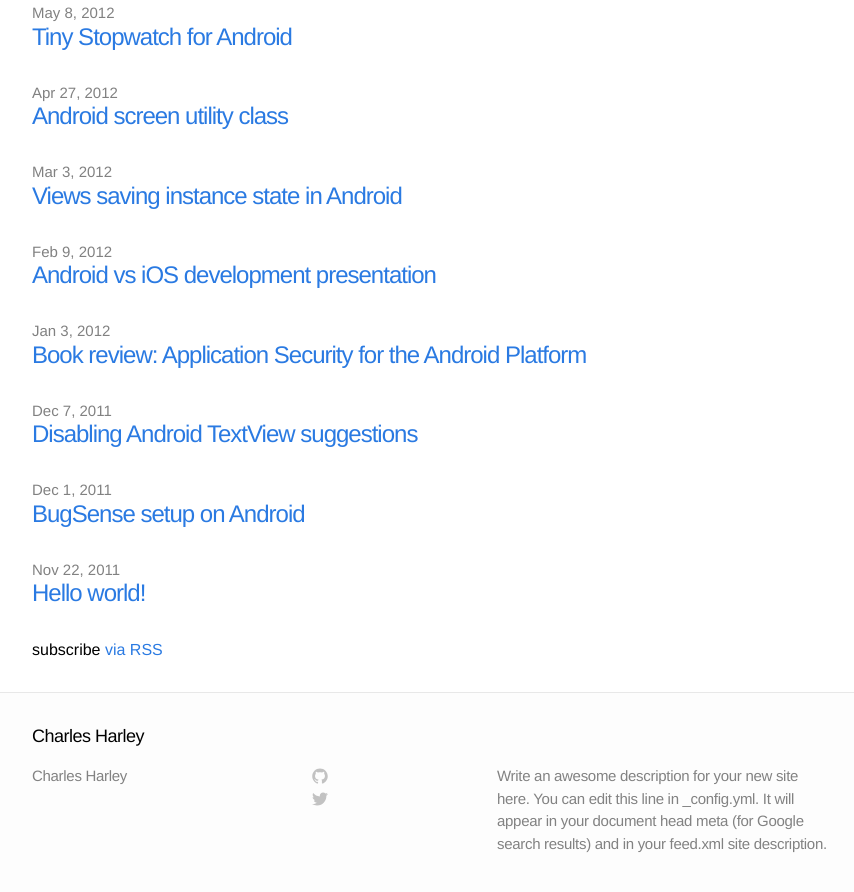
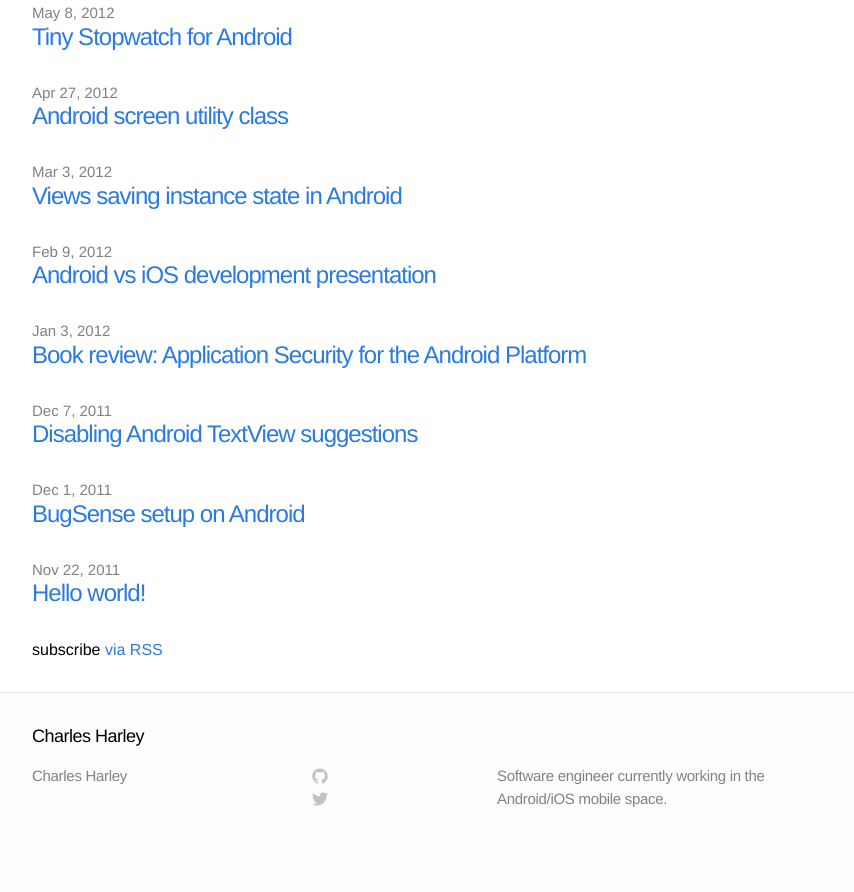
Before and after one commit to CharlesHarley/CharlesHarley.github.io, a Jekyll site: the page built from index.html, in a window 1280 px wide and 900 px high, scrolled down 616 px. Shown: the top 892 px of the window, without its empty margins (208-1062 px from the left). Built offline with Jekyll 4.4.1, drawn with Linux system fonts in a browser that asks for light colours; after the commit the page ends 1471 px from its top, so only the background shows below that.

Commit message:
Defined tagline and description in the config

```diff
--- a/_config.yml
+++ b/_config.yml
@@ -1,6 +1,7 @@
 # Site settings
 title: Charles Harley
-description: "Write an awesome description for your new site here. You can edit this line in _config.yml. It will appear in your document head meta (for Google search results) and in your feed.xml site description."
+tagline: 'Sharing is Caring'
+description: "Software engineer currently working in the Android/iOS mobile space."
 baseurl: ""
 url: "http://charlesharley.com"
 timezone: Europe/London
```
